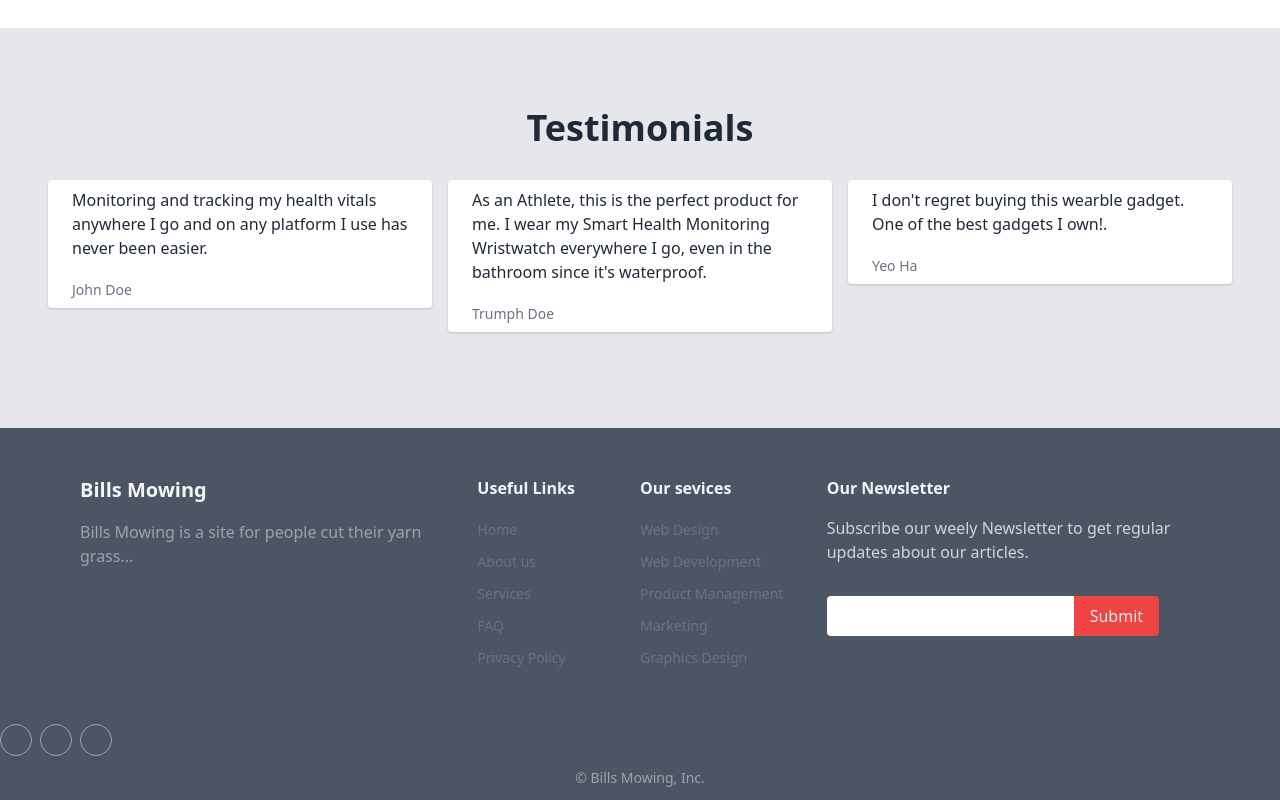
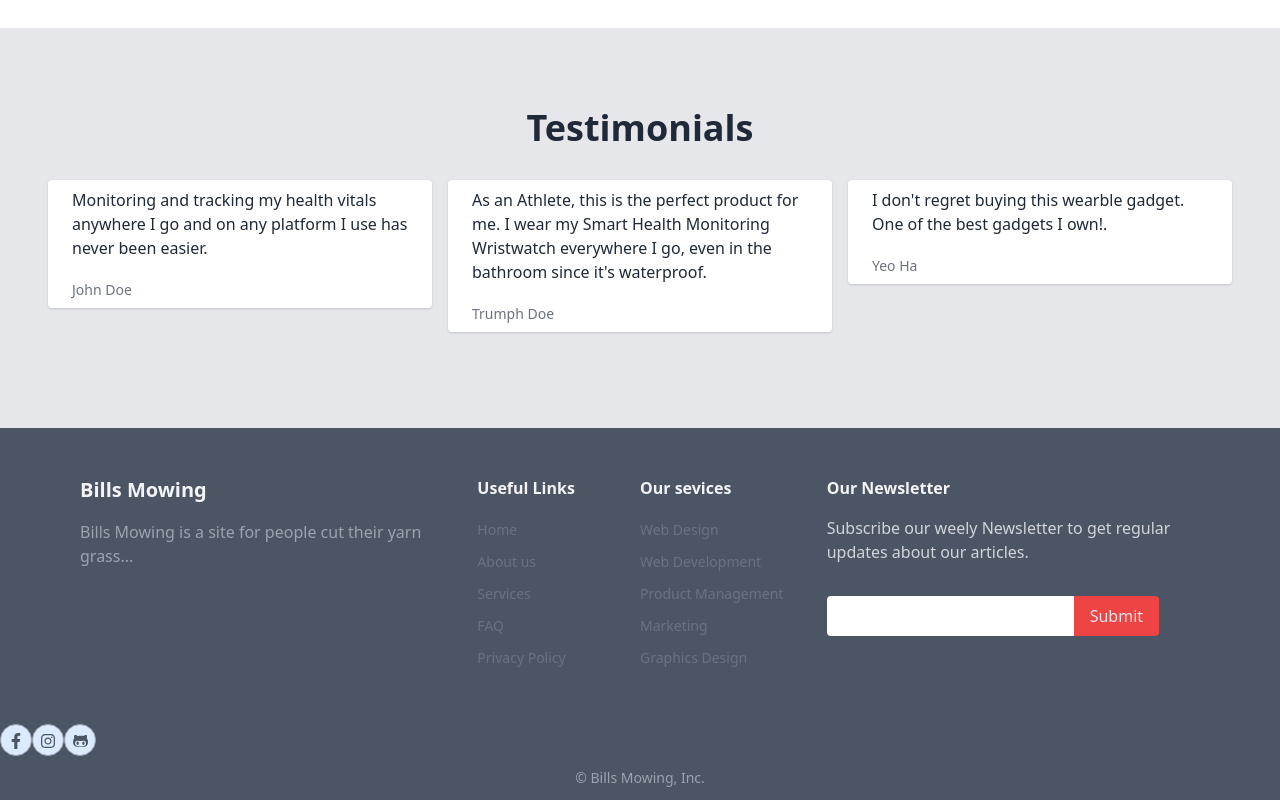
Before and after one commit to byfsdhr/lawn-mowing-next, a Next.js app: page / in a window 1280 px wide. Shown: the part 1332-2132 px from the top of the page. Built offline with nearby package versions, Linux system fonts and the light colour scheme.

Commit message:
add fontAwesome

```diff
--- a/components/Footer.js
+++ b/components/Footer.js
@@ -1,16 +1,35 @@
+import { FontAwesomeIcon } from "@fortawesome/react-fontawesome";
+import {
+  faFacebookF,
+  faGithubAlt,
+  faInstagram,
+} from "@fortawesome/free-brands-svg-icons";
+
 // TODO sticky footer and notification
 export default function Footer() {
+  const socialMedias = [
+    {
+      name: "Facebook",
+      icon: faFacebookF,
+      url: "http://facebook.com",
+    },
+    {
+      name: "Instgram",
+      icon: faInstagram,
+      url: "http://Instgram.com",
+    },
+    {
+      name: "Github",
+      icon: faGithubAlt,
+      url: "http://github.com/byfsdhr",
+    },
+  ];
   const companyInfo = {
-    name:"Bills Mowing",
-    desc:"Bills Mowing is a site for people cut their yarn grass..."
-  }
-  const usefulLink = {
-
-  }
-  const footInfo =[
-    {}
-
-  ]
+    name: "Bills Mowing",
+    desc: "Bills Mowing is a site for people cut their yarn grass...",
+  };
+  const usefulLink = {};
+  const footInfo = [{}];
   return (
     <div className="bg-cover bg-center bg-gray-600	">
       <div>
@@ -73,26 +92,26 @@ export default function Footer() {
           </div>
         </div>
       </div>
-{/* icon for social media */}
-<div className="flex sm:justify-center xl:justify-start">
-          <a href="" className="w-8 h-8 border border-2 border-gray-400 rounded-full text-center py-1 text-gray-600 hover:text-white hover:bg-blue-600 hover:border-blue-600">
-            <i className="fab fa-facebook"></i>
-          </a>
-          <a href="" className="w-8 h-8 border border-2 border-gray-400 rounded-full text-center py-1 ml-2 text-gray-600 hover:text-white hover:bg-blue-400 hover:border-blue-400">
-            <i className="fab fa-twitter"></i>
-          </a>
-          <a href="" className="w-8 h-8 border border-2 border-gray-400 rounded-full text-center py-1 ml-2 text-gray-600 hover:text-white hover:bg-red-600 hover:border-red-600">
-            <i className="fab fa-google-plus-g"></i>
-          </a>
-        </div>
-        {/* ========== */}
+      {/* icon for social media */}
+      <div className="flex sm:justify-center xl:justify-start">
+        {socialMedias.map((s) => {
+          return (
+            <>
+              <a
+                href={s.url}
+                className="w-8 h-8 border border-2 border-gray-400 rounded-full text-center py-1 text-gray-600 hover:text-white bg-blue-100 hover:bg-blue-600 hover:border-blue-600"
+              >
+                <FontAwesomeIcon icon={s.icon} size="1x" />
+              </a>
+            </>
+          );
+        })}
+      </div>
 
       <div>
         <div className="container mx-auto px-6 lg:px-20 py-3">
           <div className="flex font-light justify-center text-gray-400 text-sm">
-            <p>
-              © Bills Mowing, Inc.
-            </p>
+            <p>© Bills Mowing, Inc.</p>
           </div>
         </div>
       </div>
--- a/package.json
+++ b/package.json
@@ -9,6 +9,10 @@
     "lint": "next lint"
   },
   "dependencies": {
+    "@fortawesome/fontawesome-svg-core": "^1.2.36",
+    "@fortawesome/free-brands-svg-icons": "^5.15.4",
+    "@fortawesome/free-solid-svg-icons": "^5.15.4",
+    "@fortawesome/react-fontawesome": "^0.1.15",
     "next": "11.1.0",
     "react": "17.0.2",
     "react-dom": "17.0.2"
```
Also changed, not shown: 1 other file (tests, documents, lock files or other folders).
